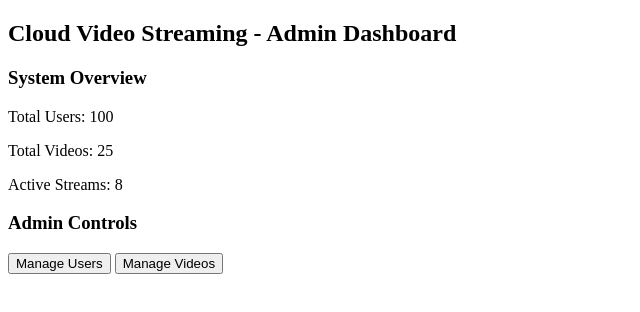
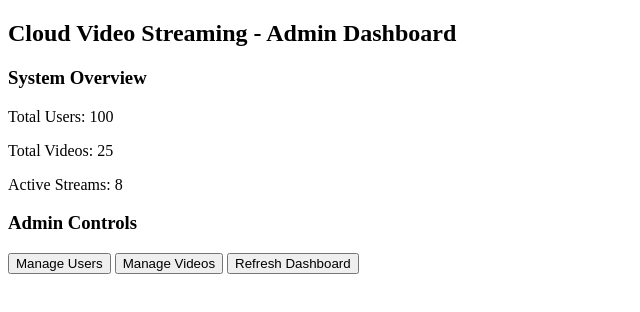
Before and after one commit to rohitzme/CloudVideoStreaming, a plain HTML site: page frontend/admin.html in a window 1280 px wide. Shown: the whole page, without its empty margins (0-640 px from the left). Drawn offline with Linux system fonts and the light colour scheme.

Commit message:
Add dashboard refresh functionality

```diff
--- a/frontend/admin.html
+++ b/frontend/admin.html
@@ -18,6 +18,7 @@
 
     <button onclick="manageUsers()">Manage Users</button>
     <button onclick="manageVideos()">Manage Videos</button>
+    <button onclick="refreshDashboard()">Refresh Dashboard</button>
 
     <p id="message"></p>
 
@@ -31,6 +32,11 @@
             document.getElementById("message").innerHTML =
                 "Video management opened.";
         }
+
+        function refreshDashboard() {
+            document.getElementById("message").innerHTML =
+                "Dashboard refreshed successfully.";
+        }
     </script>
 
 </body>
```
